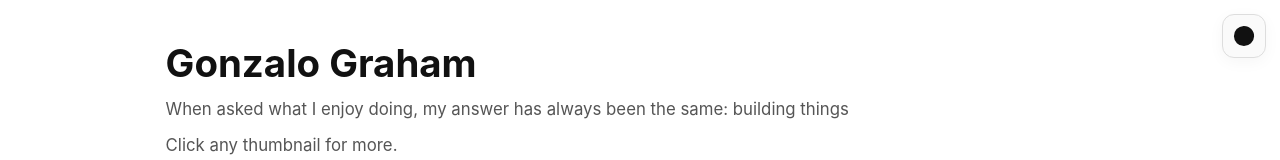
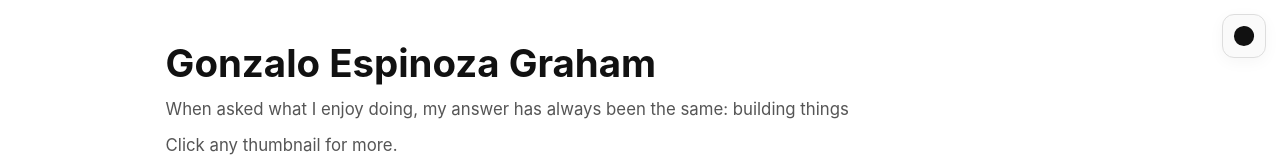
Before and after one commit to ggoonnzzaallo/ggoonnzzaallo.github.io, a website: page index.html in a window 1280 px wide. Shown: the top 160 px of the page. Drawn offline with Linux system fonts and the light colour scheme.

Commit message:
Use full name in homepage heading

```diff
--- a/index.html
+++ b/index.html
@@ -41,7 +41,7 @@
 <body>
   <main class="container">
     <header class="header">
-      <h1>Gonzalo Graham</h1>
+      <h1>Gonzalo Espinoza Graham</h1>
       <p>When asked what I enjoy doing, my answer has always been the same: building things</p>
       <p>Click any thumbnail for more.</p>
     </header>
```
